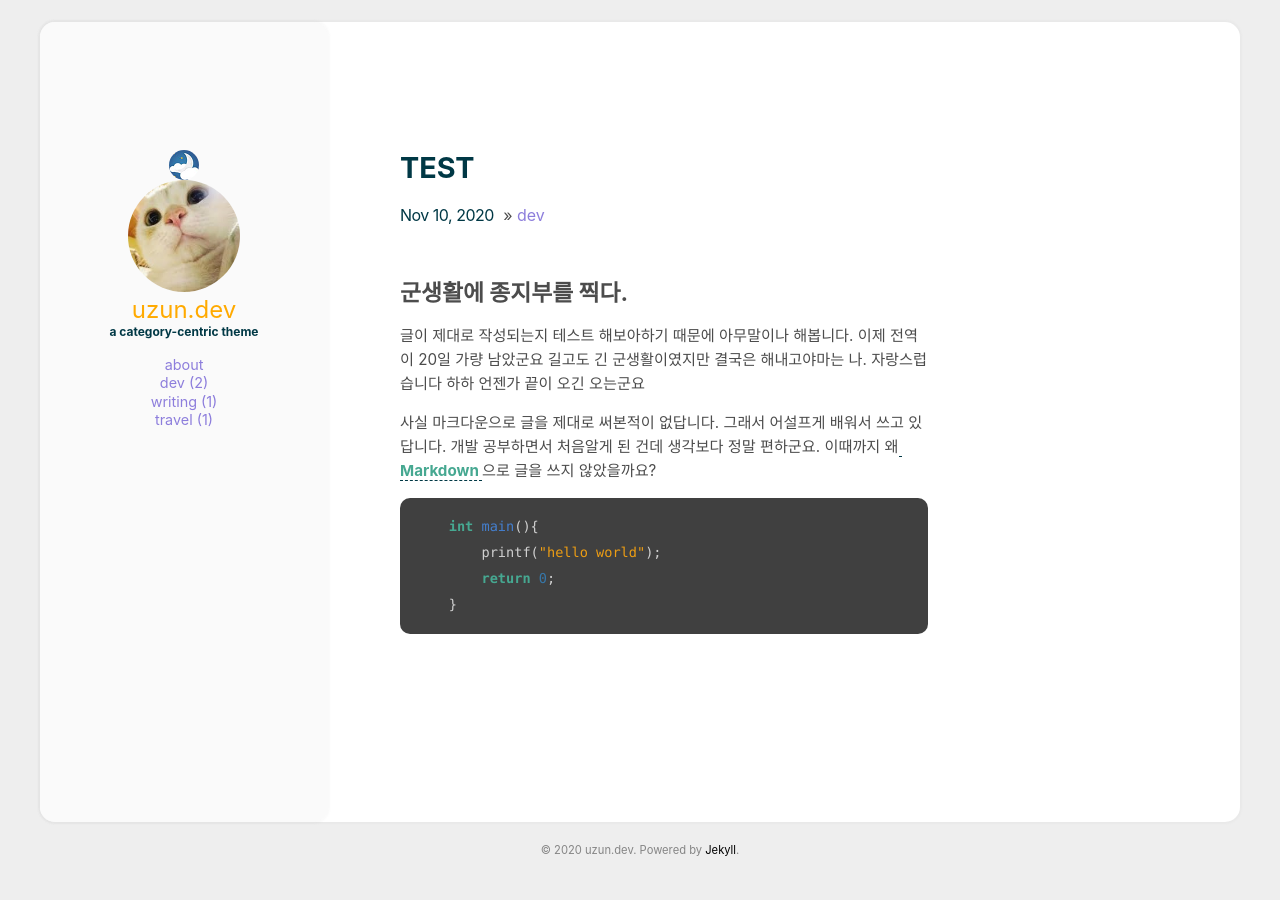
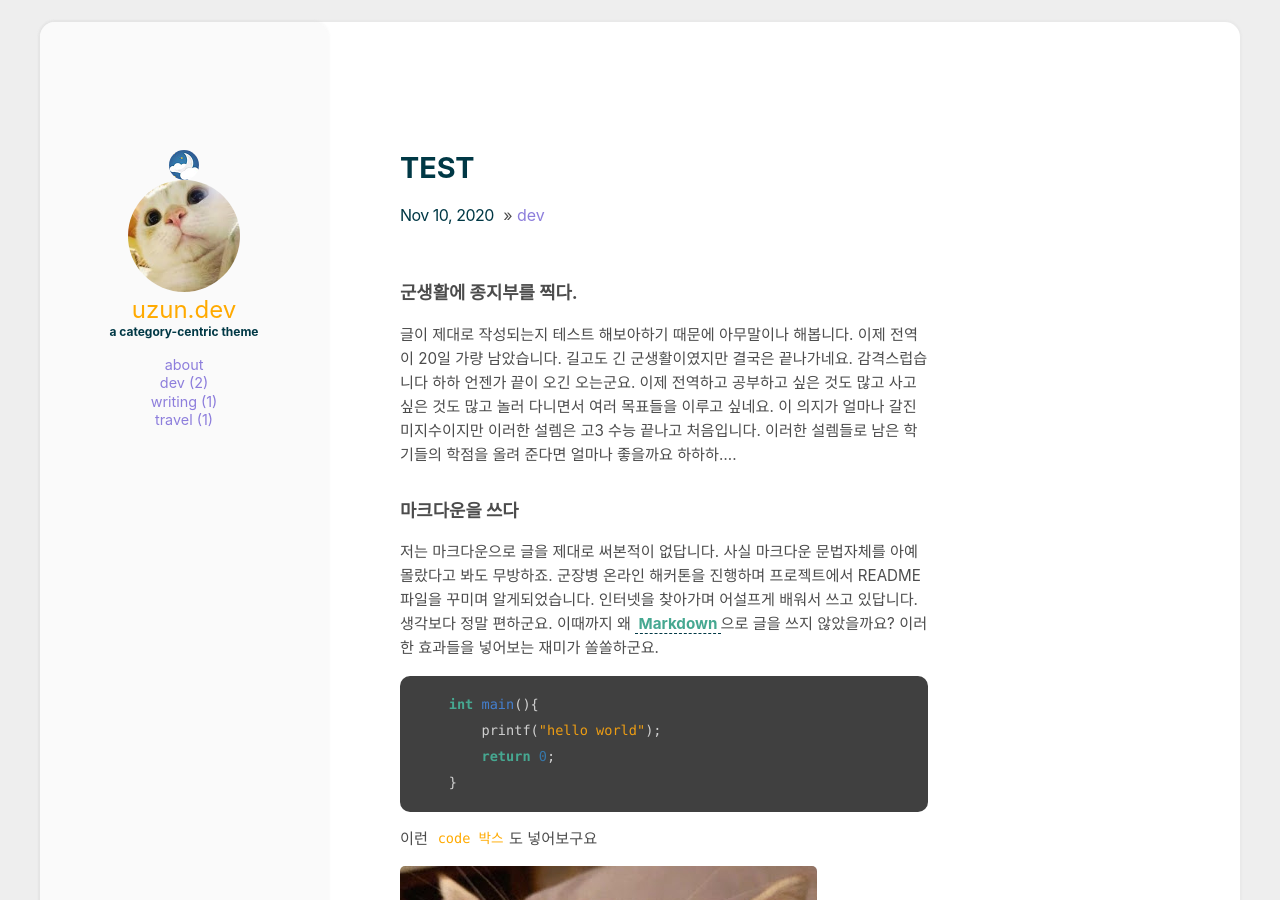
Before and after one commit to Kick-snare/Kick-snare.github.io, a Jekyll site: the page built from _posts/2020-11-10-test.md, in a window 1280 px wide and 900 px high. Built offline with Jekyll 4.4.1, drawn with Linux system fonts in a browser that asks for light colours.

Commit message:
update 2020-11-10-test.

````diff
--- a/_posts/2020-11-10-test.md
+++ b/_posts/2020-11-10-test.md
@@ -3,12 +3,16 @@ title: TEST
 categories: [dev]
 comments: true
 ---
-## 군생활에 종지부를 찍다.
+### 군생활에 종지부를 찍다.
 
 
-글이 제대로 작성되는지 테스트 해보아하기 때문에 아무말이나 해봅니다. 이제 전역이 20일 가량 남았군요 길고도 긴 군생활이였지만 결국은 해내고야마는 나. 자랑스럽습니다 하하 언젠가 끝이 오긴 오는군요
+글이 제대로 작성되는지 테스트 해보아하기 때문에 아무말이나 해봅니다. 이제 전역이 20일 가량 남았습니다. 길고도 긴 군생활이였지만 결국은 끝나가네요. 감격스럽습니다 하하 언젠가 끝이 오긴 오는군요. 이제 전역하고 공부하고 싶은 것도 많고 사고 싶은 것도 많고 놀러 다니면서 여러 목표들을 이루고 싶네요. 이 의지가 얼마나 갈진 미지수이지만 이러한 설렘은 고3 수능 끝나고 처음입니다. 이러한 설렘들로 남은 학기들의 학점을 올려 준다면 얼마나 좋을까요 하하하....
 
-사실 마크다운으로 글을 제대로 써본적이 없답니다. 그래서 어설프게 배워서 쓰고 있답니다. 개발 공부하면서 처음알게 된 건데 생각보다 정말 편하군요. 이때까지 왜 <dfn info="wiki of markdown">[**Markdown**](https://ko.wikipedia.org/wiki/%EB%A7%88%ED%81%AC%EB%8B%A4%EC%9A%B4)</dfn>으로 글을 쓰지 않았을까요?
+### 마크다운을 쓰다
+
+저는 마크다운으로 글을 제대로 써본적이 없답니다. 사실 마크다운 문법자체를 아예 몰랐다고 봐도 무방하죠. 군장병 온라인 해커톤을 진행하며 프로젝트에서 README 파일을 꾸미며 알게되었습니다. 인터넷을 찾아가며 어설프게 배워서 쓰고 있답니다. 생각보다 정말 편하군요. 이때까지 왜 <dfn info="wiki of markdown">[**Markdown**](https://ko.wikipedia.org/wiki/%EB%A7%88%ED%81%AC%EB%8B%A4%EC%9A%B4)</dfn>으로 글을 쓰지 않았을까요? 이러한 효과들을 넣어보는 재미가 쏠쏠하군요.
+
+
 
 ``` c
     int main(){
@@ -16,3 +20,9 @@ comments: true
         return 0;
     }
 ```
+
+이런 `code 박스`도 넣어보구요
+
+![cat](..\assets\img\cat2.jpg "cat")
+
+이미지도 넣어보고....
````
Also changed, not shown: assets/img/cat2.jpg (added).
